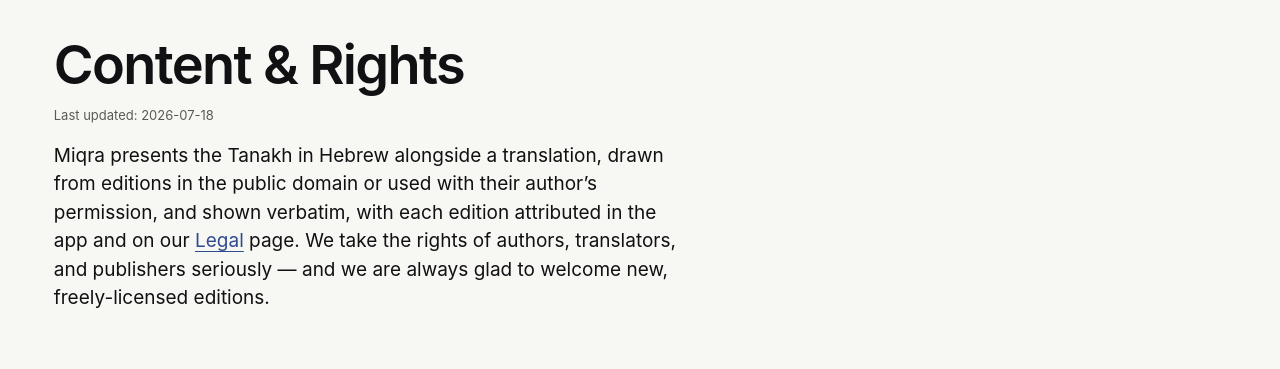
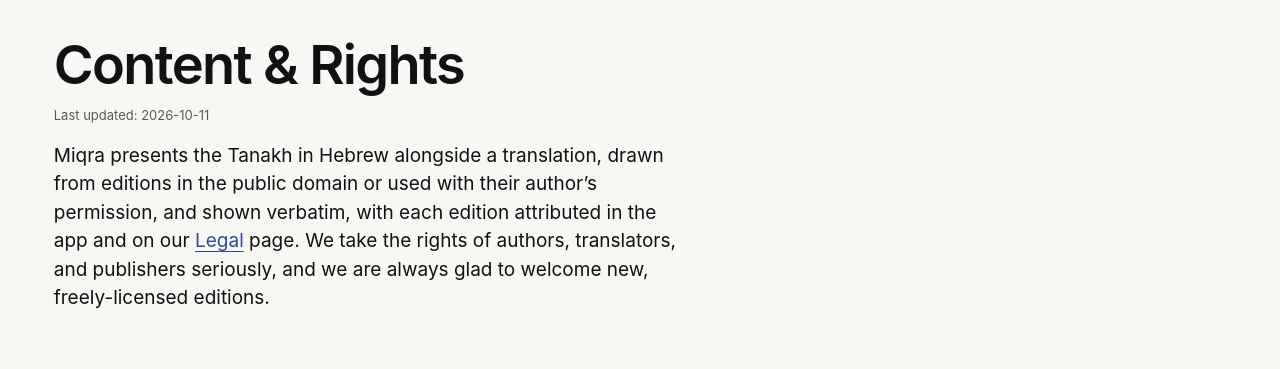
Before and after one commit to KhassinX/miqra-web, a Jekyll site: the page built from legal/content.md, in a window 1280 px wide. Shown: the part 140-509 px from the top of the page. Built offline with Jekyll 4.4.1, drawn with Linux system fonts in a browser that asks for light colours.

Commit message:
legal: content sin raya y con fecha nueva; prensa nombra la fuente del hebreo (EN/ES)
Co-Authored-By: Claude Opus 5.5 <noreply@anthropic.com>
Claude-Session: https://claude.ai/code/session_01HcbMZm97AK2qBxhKYzgV1m

```diff
--- a/es/press/index.html
+++ b/es/press/index.html
@@ -21,7 +21,7 @@ canonical_es: /es/press/
       <li><strong>Categoría</strong>: Referencia / Libros</li>
       <li><strong>Plataformas</strong>: iPhone y iPad</li>
       <li><strong>Idiomas en el lanzamiento</strong>: inglés y español</li>
-      <li><strong>Texto</strong>: hebreo de dominio público (texto masorético, Códice de Leningrado / Westminster Leningrad Codex), la JPS 1917 y el Rabbinat 1899 de dominio público, y el Tanaj en español autorizado de Rav Yehuda Ribco, lado a lado, cada edición atribuida</li>
+      <li><strong>Texto</strong>: hebreo de dominio público, el texto masorético (Tanach with Ta'amei Hamikra, vía Sefaria), la JPS 1917 y el Rabbinat 1899 de dominio público, y el Tanaj en español autorizado de Rav Yehuda Ribco, lado a lado, cada edición atribuida</li>
       <li><strong>Español</strong>: Tanaj en español latinoamericano, traducido por Rav Yehuda Ribco (SerJudio.com). Utilizado con autorización del autor.</li>
       <li><strong>Concordancia</strong>: muestra pasajes relacionados con el modelo de lenguaje natural de Apple en el dispositivo; nunca interpreta, parafrasea, resume ni genera escritura</li>
       <li><strong>Precio</strong>: pro bono — gratis, sin anuncios, sin rastreo. Propina opcional.</li>
--- a/legal/content.md
+++ b/legal/content.md
@@ -5,12 +5,12 @@ permalink: /legal/content/
 lang: en
 canonical_en: /legal/content/
 canonical_es: /es/legal/content/
-updated: 2026-07-18
+updated: 2026-10-11
 ---
 
 # Content & Rights
 
-Miqra presents the Tanakh in Hebrew alongside a translation, drawn from editions in the public domain or used with their author's permission, and shown verbatim, with each edition attributed in the app and on our [Legal](/legal/) page. We take the rights of authors, translators, and publishers seriously — and we are always glad to welcome new, freely-licensed editions.
+Miqra presents the Tanakh in Hebrew alongside a translation, drawn from editions in the public domain or used with their author's permission, and shown verbatim, with each edition attributed in the app and on our [Legal](/legal/) page. We take the rights of authors, translators, and publishers seriously, and we are always glad to welcome new, freely-licensed editions.
 
 ## Requesting removal or review of content {#removal}
 
--- a/press/index.html
+++ b/press/index.html
@@ -21,7 +21,7 @@ canonical_es: /es/press/
       <li><strong>Category</strong>: Reference / Books</li>
       <li><strong>Platforms</strong>: iPhone and iPad</li>
       <li><strong>Languages at launch</strong>: English and Spanish</li>
-      <li><strong>Text</strong>: public-domain Hebrew (masoretic text, Westminster Leningrad Codex), the public-domain JPS 1917 and Rabbinat 1899, and the authorized Spanish Tanakh of Rav Yehuda Ribco, side by side, each edition attributed</li>
+      <li><strong>Text</strong>: public-domain Hebrew, the masoretic text (Tanach with Ta'amei Hamikra, via Sefaria), the public-domain JPS 1917 and Rabbinat 1899, and the authorized Spanish Tanakh of Rav Yehuda Ribco, side by side, each edition attributed</li>
       <li><strong>Spanish</strong>: <span lang="es">Tanaj en español latinoamericano, traducido por Rav Yehuda Ribco (SerJudio.com). Utilizado con autorización del autor.</span></li>
       <li><strong>Concordance</strong>: surfaces related passages using Apple's on-device natural-language model; it never interprets, paraphrases, summarizes, or generates scripture</li>
       <li><strong>Pricing</strong>: pro bono — free, no ads, no tracking. Optional tip jar.</li>
```
Also changed, not shown: es/legal/content.md (+1 -1 lines).
